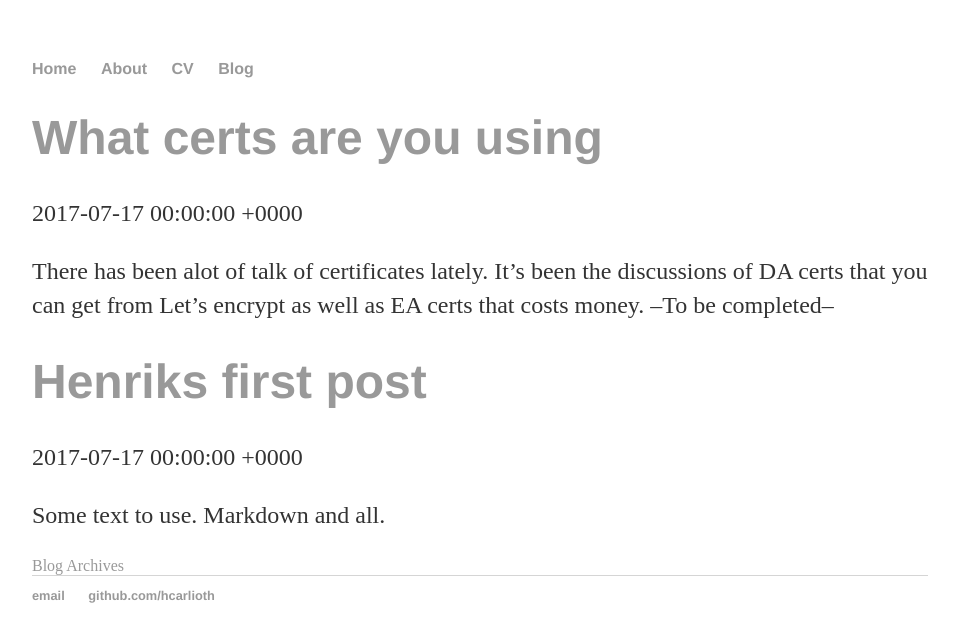
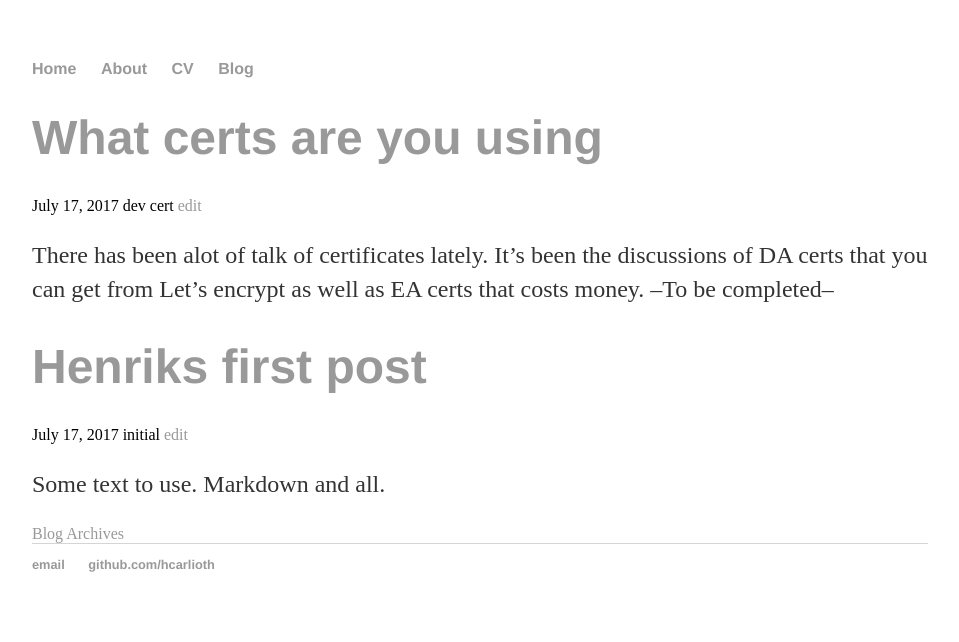
Before and after one commit to carlioth/carlioth.github.io, a Jekyll site: the page built from index.html, in a window 1280 px wide. Shown: the top 642 px of the page, without its empty margins (160-1119 px from the left). Built offline with Jekyll 4.4.1, drawn with Linux system fonts in a browser that asks for light colours; the list of posts is cut into pages by our own code.

Commit message:
Adding metadata to posts

```diff
--- /dev/null
+++ b/_includes/categories.html
@@ -0,0 +1 @@
+{{ page.categories | join: ', ' }}{{ post.categories | join: ', ' }}
--- /dev/null
+++ b/_includes/date.html
@@ -0,0 +1,6 @@
+{% capture date %}{{ page.date }}{{ post.date }}{% endcapture %}
+{% capture has_date %}{{ date | size }}{% endcapture %}
+
+{% if has_date != '0' %}
+  {% capture time %}<time datetime="{{ date | datetime | date_to_xmlschema }}" {% if updated %}data-updated="true"{% endif %} itemprop="datePublished">{{ date | date: "%B %e, %Y" }}</time>{% endcapture %}
+{% endif %}
--- /dev/null
+++ b/_includes/edit.html
@@ -0,0 +1,7 @@
+{% if post.url %}
+  {% assign path = post.path %}
+{% else %}
+  {% assign path = page.path %}
+{% endif %}
+
+<a href="{{ site.github_repo_url }}edit/gh-pages/{{ path }}">edit</a>
--- /dev/null
+++ b/_includes/meta.html
@@ -0,0 +1,5 @@
+<div class="meta">
+	<span class="date">{% include date.html %}{{ time }}</span>
+	<span class="tags">{% include categories.html %}</span>
+	<span class="edit">{% include edit.html %}</span>
+</div>
--- a/_posts/2017-07-17-the-first-post.md
+++ b/_posts/2017-07-17-the-first-post.md
@@ -2,6 +2,7 @@
 layout: post
 title: "Henriks first post"
 date: 2017-07-17
+categories: [initial]
 ---
 
 Some text to use. Markdown and all.
--- a/_posts/2017-07-26-certificates.md
+++ b/_posts/2017-07-26-certificates.md
@@ -2,6 +2,7 @@
 layout: post
 title: "What certs are you using"
 date: 2017-07-17
+categories: [dev cert]
 ---
 
 There has been alot of talk of certificates lately. It's been the discussions of DA certs that you can get from Let's encrypt as well as EA certs that costs money. --To be completed--
--- a/index.html
+++ b/index.html
@@ -3,13 +3,11 @@ layout: default
 title: Henrik Carlioth
 ---
 {% for post in paginator.posts %}
-  <h1><a href="{{ post.url }}">{{ post.title }}</a></h1>
-  <p class="author">
-    <span class="date">{{ post.date }}</span>
-  </p>
-  <div class="content">
-    {{ post.content }}
-  </div>
+	<h1 class="title" itemprop="name"><a href="{{ post.url }}" itemprop="url">{% if site.titlecase %}{{ post.title | titlecase }}{% else %}{{ post.title }}{% endif %}</a></h1>
+	{% include meta.html %}
+	<div class="entry-content" itemprop="articleBody">
+		{{ post.content }}
+	</div>
 {% endfor %}
 <nav id="pagenavi">
     {% if paginator.previous_page %}
```
